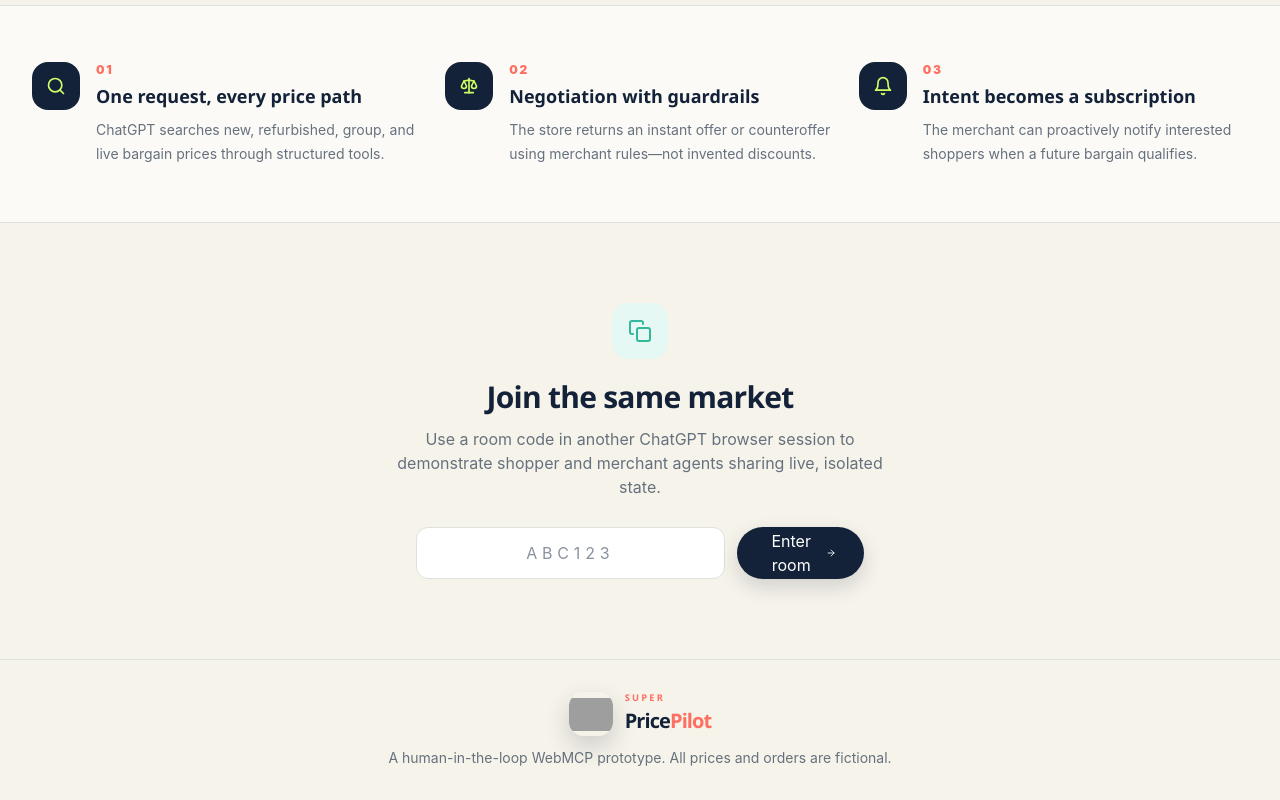
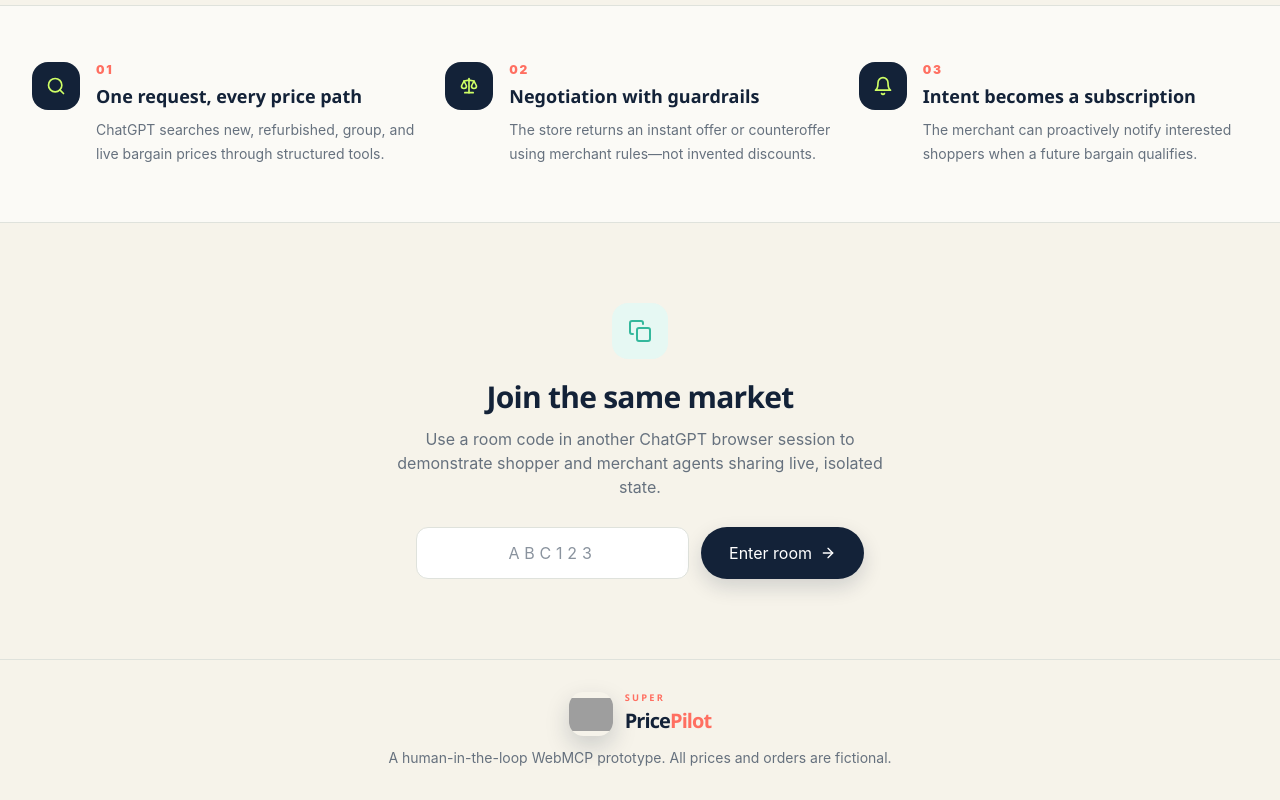
Before and after one commit to kinwo/pricepilot-webmcp, a Next.js app: page / in a window 1280 px wide. Shown: the part 801-1601 px from the top of the page. Built offline with nearby package versions, Linux system fonts and the light colour scheme; grey boxes are pictures that could not be loaded.

Commit message:
fix: prevent enter room label wrapping

```diff
--- a/src/components/landing-page.tsx
+++ b/src/components/landing-page.tsx
@@ -164,7 +164,7 @@ export function LandingPage() {
         <p className="mx-auto mt-3 max-w-lg text-[var(--muted)]">Use a room code in another ChatGPT browser session to demonstrate shopper and merchant agents sharing live, isolated state.</p>
         <form onSubmit={enterRoom} className="mx-auto mt-7 flex max-w-md flex-col gap-3 sm:flex-row">
           <Input value={roomCode} onChange={(event) => setRoomCode(event.target.value)} placeholder="ABC123" maxLength={6} className="h-13 text-center font-mono text-lg font-bold uppercase tracking-[0.3em]" aria-label="Room code" />
-          <Button type="submit" size="lg">Enter room <FiArrowRight /></Button>
+          <Button type="submit" size="lg" className="shrink-0 whitespace-nowrap">Enter room <FiArrowRight /></Button>
         </form>
       </section>
 
```
